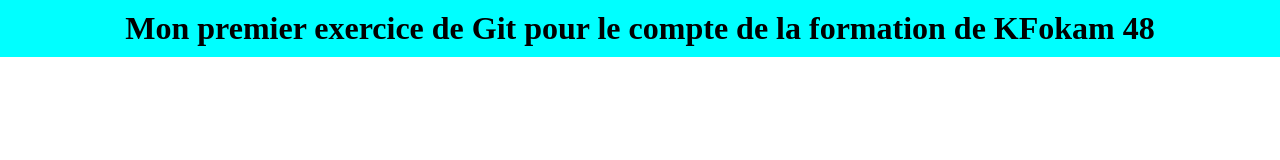
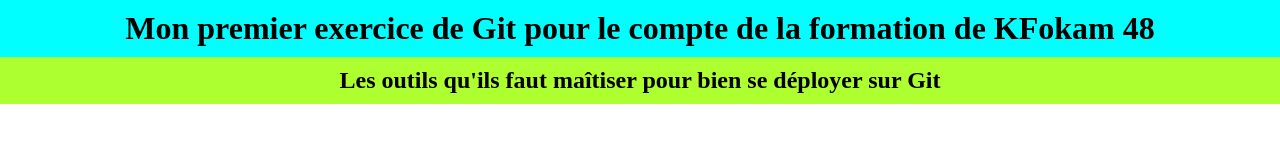
Before and after one commit to clementange/Premier_projet_git, a plain HTML site: page index.html in a window 1280 px wide. Drawn offline with Linux system fonts and the light colour scheme.

Commit message:
Ajout d'un deuxième div contenant un h2 et du style css

```diff
--- a/index.html
+++ b/index.html
@@ -10,5 +10,9 @@
     <div class="ange">
         <h1>Mon premier exercice de Git pour le compte de la formation de KFokam 48</h1>
     </div>
+    <div class="clement">
+        <h2>Les outils qu'ils faut maîtiser pour bien se déployer sur Git</h2>
+
+    </div>
 </body>
 </html>
--- a/style.css
+++ b/style.css
@@ -3,10 +3,18 @@
     padding: 0;
     box-sizing: border-box;
 }
-.ange{
+.ange {
     display: flex;
     text-align: center;
     justify-content: center;
     background-color: aqua;
     padding: 10px;
 }
+.clement {
+    display: flex;
+    text-align: center;
+    justify-content: center;
+    background-color: greenyellow;
+    padding: 10px;
+
+}
```
